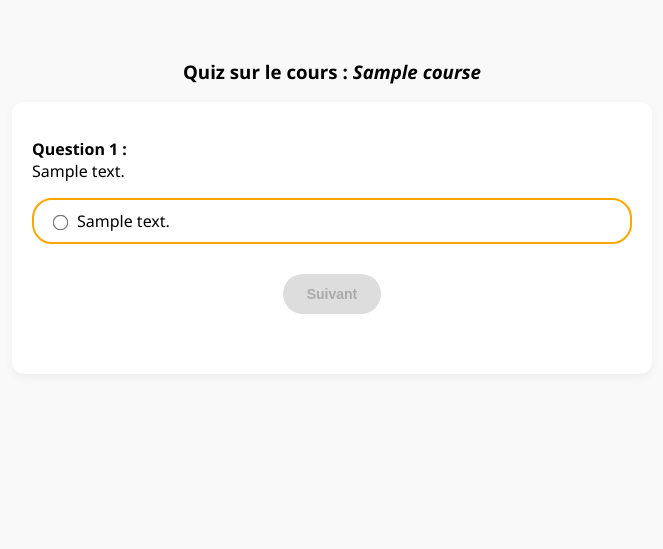
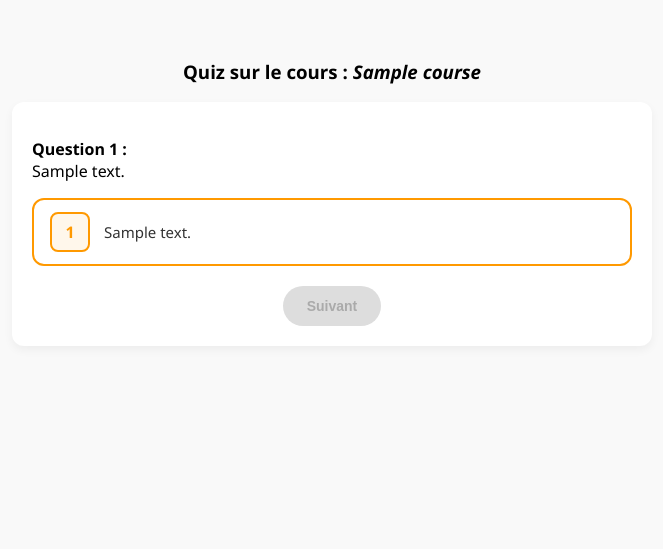
Before and after one commit to Jul1111/E-LearningProjectM1SIC, a PHP site: page /quiz?course=1 in a window 1280 px wide. Shown: the part 67-616 px from the top of the page, without its empty margins (308-971 px from the left). Run offline with PHP 8.4, Linux system fonts and the light colour scheme; the visitor is signed in with stand-in values (Sample User, id 1); tables that the repository leaves empty hold one stand-in row (values such as "Sample post").

Commit message:
Màj du design du quiz

```diff
--- a/app/views/dashboard/quiz/quiz.php
+++ b/app/views/dashboard/quiz/quiz.php
@@ -38,14 +38,15 @@ use App\controllers\QuizzesController;
                 $answers = QuizzesController::getAnswersForQuestion($question->getId());
                 shuffle($answers);
 
-                foreach ($answers as $answer) {
+                foreach ($answers as $aIndex => $answer) {
                   $answerId = $answer->getId();
                   $isCorrect = $answer->isCorrect() ? '1' : '0';
                   $content = htmlspecialchars($answer->getContent());
 
-                  echo "<label class='answer'>";
+                  echo "<label class='answer numbered-answer'>";
                   echo "<input type='radio' name='question_$qIndex' value='$answerId' data-correct='$isCorrect'>";
-                  echo $content;
+                  echo "<span class='number-badge'>" . ($aIndex + 1) . "</span>";
+                  echo "<span class='answer-text'>$content</span>";
                   echo "</label>";
                 }
 
@@ -91,6 +92,13 @@ use App\controllers\QuizzesController;
       input.addEventListener('change', function () {
         const index = this.name.split('_')[1];
         document.getElementById('next-btn-' + index).disabled = false;
+          // Supprime .selected de toutes les réponses de cette question
+          const allAnswers = this.closest('.question-block').querySelectorAll('.answer');
+          allAnswers.forEach(a => a.classList.remove('selected'));
+
+          // Ajoute .selected à la réponse cliquée
+          this.closest('.answer').classList.add('selected');
+
       });
     });
 
--- a/resources/css/style_dash.css
+++ b/resources/css/style_dash.css
@@ -240,16 +240,13 @@ body {
   }
 
   .question-block {
-    margin-bottom: 40px;
-  }
-
-  .question-block {
-    margin-bottom: 40px;
+    margin-bottom: 0; /* retire le trop grand espace entre les blocs */
+    padding-bottom: 0px; /* espace raisonnable */
   }
 
   .answer {
     border: 2px solid orange;
-    border-radius: 20px;
+    border-radius: 10px;
     padding: 10px 15px;
     margin: 10px 0;
     transition: background-color 0.3s ease, border-color 0.3s ease;
@@ -258,6 +255,65 @@ body {
     cursor: pointer;
   }
 
+  .answer:hover {
+    /* lighter shade of orange */
+    background-color: #ffe6cc;
+  }
+/* Cache la radio native */
+.answer.numbered-answer input[type="radio"] {
+  display: none;
+}
+
+/* Conteneur de réponse */
+.answer.numbered-answer {
+  border: 2px solid #ff9900;
+  border-radius: 12px;
+  padding: 12px 16px;
+  margin: 12px 0;
+  display: flex;
+  align-items: center;
+  gap: 14px;
+  cursor: pointer;
+  transition: background-color 0.3s ease;
+  background-color: white;
+}
+
+/* Badge carré (au lieu de rond) */
+.answer .number-badge {
+  width: 36px;
+  height: 36px;
+  background-color: #fff7eb;
+  border: 2px solid #ff9900;
+  border-radius: 8px; /* carré avec angles légèrement arrondis */
+  color: #ff9900;
+  font-weight: bold;
+  display: flex;
+  align-items: center;
+  justify-content: center;
+  flex-shrink: 0;
+  transition: all 0.3s ease;
+}
+
+/* Texte de la réponse */
+.answer .answer-text {
+  color: #333;
+  font-size: 15px;
+  flex: 1;
+}
+
+/* Hover */
+.answer.numbered-answer:hover {
+  background-color: #fff1e0;
+}
+
+/* ÉTAT SÉLECTIONNÉ : change la couleur du badge */
+.answer.numbered-answer.selected .number-badge {
+  background-color: #ff9900;
+  color: white;
+  border-color: #ff9900;
+}
+
+/* Réponses correctes/incorrectes à la validation */
 .answer.correct {
   background-color: #d4edda;
   border-color: green;
@@ -268,11 +324,34 @@ body {
   border-color: red;
 }
 
-  input[type="radio"] {
-    accent-color: black; /* <-- modifié ici */
-    margin-right: 10px;
-    transform: scale(1.2);
+/* BADGE vert si réponse correcte sélectionnée */
+.answer.correct.selected .number-badge {
+  background-color: green;
+  border-color: green;
+  color: white;
 }
+
+/* BADGE rouge si réponse incorrecte sélectionnée */
+.answer.incorrect.selected .number-badge {
+  background-color: red;
+  border-color: red;
+  color: white;
+}
+
+/* Optionnel : badge des réponses correctes non sélectionnées */
+.answer.correct:not(.selected) .number-badge {
+  background-color: #d4edda;
+  border-color: green;
+  color: green;
+}
+
+/* Optionnel : badge des réponses incorrectes non sélectionnées */
+.answer.incorrect:not(.selected) .number-badge {
+  background-color: #f8d7da;
+  border-color: red;
+  color: red;
+}
+
 
   .question-block button {
     display: block;
@@ -286,6 +365,8 @@ body {
     font-size: 14px;
     cursor: pointer;
     transition: background-color 0.3s ease, transform 0.2s ease;
+    margin-top: 20px; /* réduit l'écart au-dessus du bouton */
+    margin-bottom: 0; /* supprime tout espace inutile en dessous */
   }
 
   .question-block button:hover {
```
Also changed, not shown: other parts of resources/css/style_dash.css (+0 -80 lines). Lines whose indentation alone changed are shown as unchanged.
